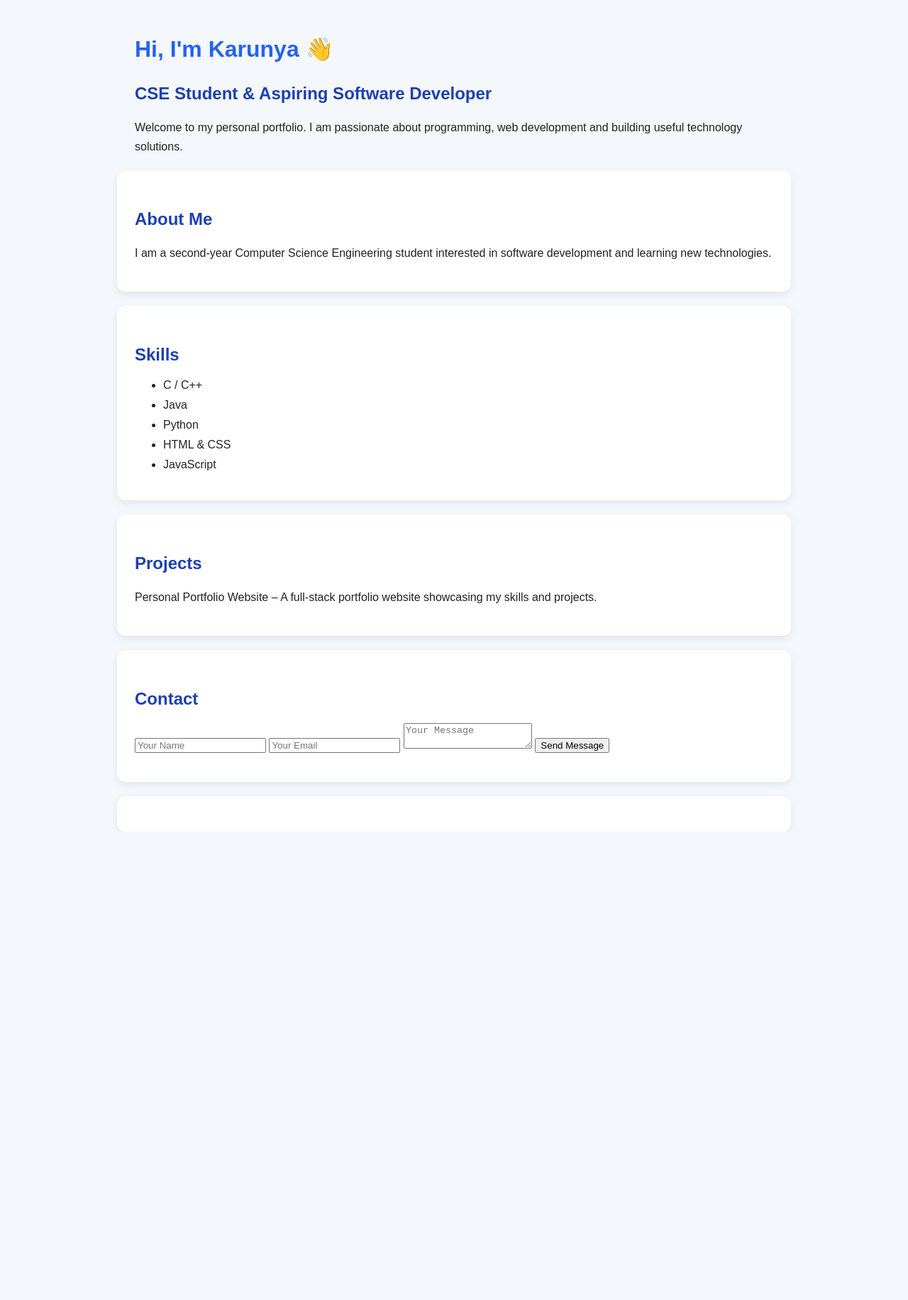
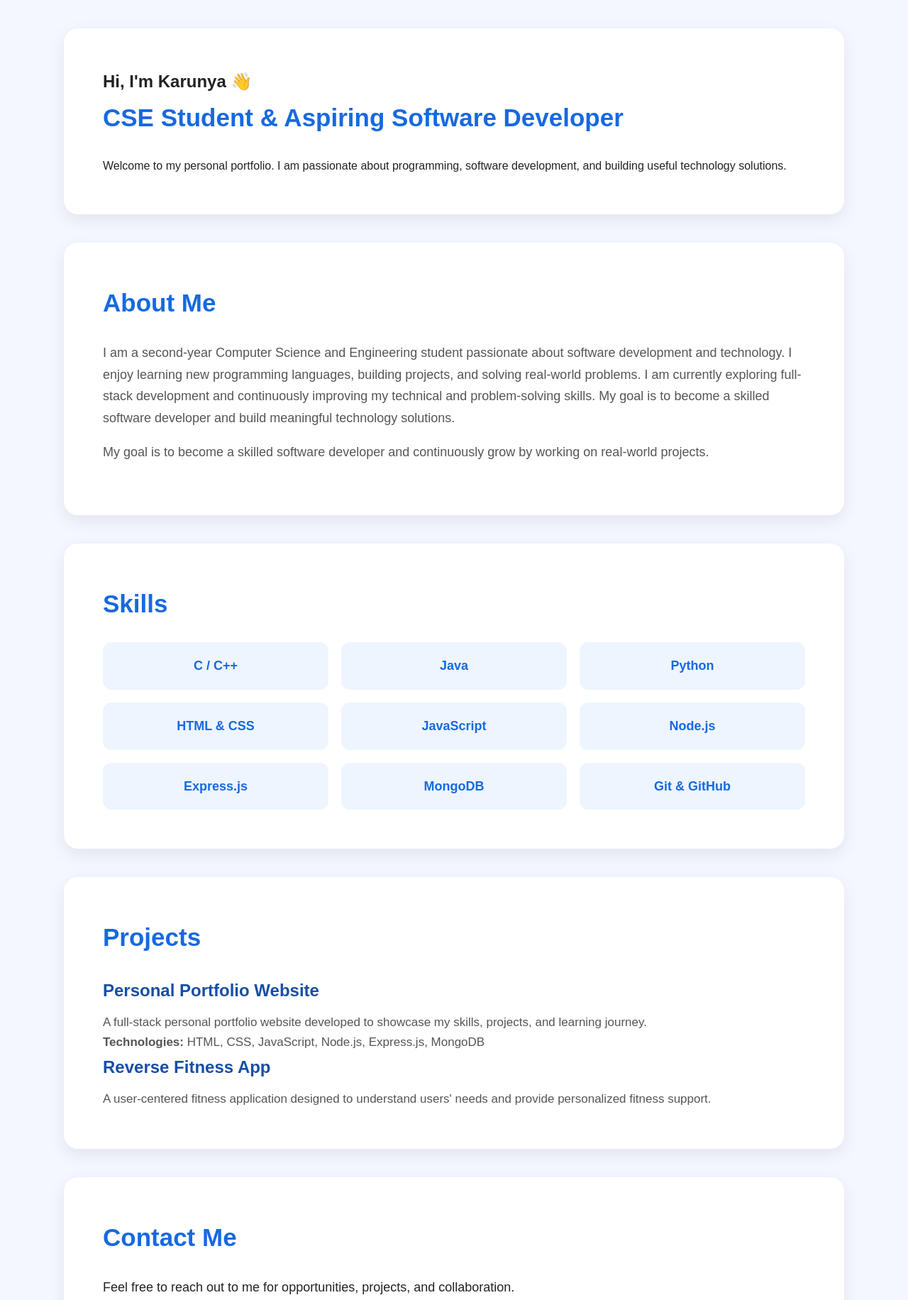
Before and after one commit to Karunyajk/personal-portfolio, a website: page public/index.html in a window 1280 px wide. Shown: the top 1832 px of the page at 71% size. Before the commit the page ends 1172 px from the top, so only its background shows below. Drawn offline with Linux system fonts and the light colour scheme.

Commit message:
Update portfolio content

```diff
--- a/public/index.html
+++ b/public/index.html
@@ -11,60 +11,126 @@
 
 <body>
 
+    <!-- Home -->
+    <section id="home">
         <h1>Hi, I'm Karunya 👋</h1>
 
         <h2>CSE Student & Aspiring Software Developer</h2>
 
         <p>
             Welcome to my personal portfolio. I am passionate about
-        programming, web development and building useful technology solutions.
-    </p>
-
-    <section>
-        <h2>About Me</h2>
-        <p>
-            I am a second-year Computer Science Engineering student
-            interested in software development and learning new technologies.
+            programming, software development, and building useful
+            technology solutions.
         </p>
     </section>
 
-    <section>
+
+    <!-- About Me -->
+    <section id="about">
+        <h2>About Me</h2>
+
+        <p>
+
+I am a second-year Computer Science and Engineering student passionate about
+software development and technology. I enjoy learning new programming
+languages, building projects, and solving real-world problems. I am currently
+exploring full-stack development and continuously improving my technical and
+problem-solving skills. My goal is to become a skilled software developer and
+build meaningful technology solutions.
+
+
+        </p>
+
+        <p>
+            My goal is to become a skilled software developer and
+            continuously grow by working on real-world projects.
+        </p>
+    </section>
+
+
+    <!-- Skills -->
+    <section id="skills">
         <h2>Skills</h2>
+
         <ul>
             <li>C / C++</li>
             <li>Java</li>
             <li>Python</li>
             <li>HTML & CSS</li>
             <li>JavaScript</li>
+            <li>Node.js</li>
+            <li>Express.js</li>
+            <li>MongoDB</li>
+            <li>Git & GitHub</li>
         </ul>
     </section>
 
-    <section>
+
+    <!-- Projects -->
+    <section id="projects">
         <h2>Projects</h2>
+
+        <h3>Personal Portfolio Website</h3>
+
         <p>
-            Personal Portfolio Website – A full-stack portfolio website
-            showcasing my skills and projects.
+            A full-stack personal portfolio website developed to
+            showcase my skills, projects, and learning journey.
+        </p>
+
+        <p>
+            <strong>Technologies:</strong>
+            HTML, CSS, JavaScript, Node.js, Express.js, MongoDB
+        </p>
+
+        <h3>Reverse Fitness App</h3>
+
+        <p>
+            A user-centered fitness application designed to understand
+            users' needs and provide personalized fitness support.
         </p>
     </section>
-    <section>
-    <h2>Contact</h2>
+
+
+    <!-- Contact -->
+    <section id="contact">
+        <h2>Contact Me</h2>
+
+        <p>
+            Feel free to reach out to me for opportunities,
+            projects, and collaboration.
+        </p>
 
         <form id="contactForm">
-        <input type="text" id="name" placeholder="Your Name" required>
-        <input type="email" id="email" placeholder="Your Email" required>
-        <textarea id="message" placeholder="Your Message" required></textarea>
+
+            <input
+                type="text"
+                id="name"
+                placeholder="Your Name"
+                required
+            >
+
+            <input
+                type="email"
+                id="email"
+                placeholder="Your Email"
+                required
+            >
+
+            <textarea
+                id="message"
+                placeholder="Your Message"
+                required
+            ></textarea>
+
             <button type="submit">Send Message</button>
+
         </form>
 
         <p id="responseMessage"></p>
     </section>
 
-    <section>
 
-
-    </section>
     <script src="script.js"></script>
-
 
 </body>
 
--- a/public/style.css
+++ b/public/style.css
@@ -1,38 +1,209 @@
+* {
+    margin: 0;
+    padding: 0;
+    box-sizing: border-box;
+}
+
+html {
+    scroll-behavior: smooth;
+}
+
 body {
     font-family: Arial, sans-serif;
-    margin: 0;
-    background: #f4f7fb;
+    background: #f4f7ff;
     color: #222;
-}
-
-body > * {
-    max-width: 900px;
-    margin-left: auto;
-    margin-right: auto;
-}
-
-h1 {
-    margin-top: 50px;
-    color: #2563eb;
-}
-
-h2 {
-    color: #1e40af;
-    margin-top: 30px;
-}
-
-p {
     line-height: 1.7;
 }
 
-section {
-    background: white;
-    padding: 25px;
-    margin-top: 20px;
-    border-radius: 12px;
-    box-shadow: 0 4px 12px rgba(0,0,0,0.08);
+/* HOME */
+header {
+    min-height: 70vh;
+    padding: 100px 10%;
+    display: flex;
+    flex-direction: column;
+    justify-content: center;
+    background: linear-gradient(135deg, #eaf2ff, #ffffff);
 }
 
-li {
-    margin: 10px 0;
+header h1 {
+    font-size: 55px;
+    color: #1769e0;
+    margin-bottom: 15px;
 }
+
+header h2 {
+    font-size: 28px;
+    color: #174ea6;
+    margin-bottom: 20px;
+}
+
+header p {
+    max-width: 750px;
+    font-size: 19px;
+    color: #555;
+}
+
+/* SECTIONS */
+section {
+    max-width: 1100px;
+    margin: 40px auto;
+    padding: 55px;
+    background: white;
+    border-radius: 20px;
+    box-shadow: 0 8px 25px rgba(0, 0, 0, 0.08);
+}
+
+section > h2 {
+    color: #1769e0;
+    font-size: 35px;
+    margin-bottom: 25px;
+}
+
+/* ABOUT */
+#about p {
+    font-size: 18px;
+    color: #555;
+    margin-bottom: 18px;
+}
+
+/* SKILLS */
+#skills ul {
+    display: grid;
+    grid-template-columns: repeat(3, 1fr);
+    gap: 18px;
+    list-style: none;
+}
+
+#skills li {
+    padding: 18px;
+    background: #eef5ff;
+    border-radius: 12px;
+    text-align: center;
+    color: #1769e0;
+    font-weight: bold;
+    font-size: 18px;
+}
+
+/* PROJECTS */
+#projects > div {
+    margin-bottom: 25px;
+    padding: 25px;
+    border-left: 5px solid #1769e0;
+    background: #f7faff;
+    border-radius: 12px;
+}
+
+#projects h3 {
+    color: #174ea6;
+    font-size: 24px;
+    margin-bottom: 10px;
+}
+
+#projects p {
+    color: #555;
+    font-size: 17px;
+}
+
+/* CONTACT */
+#contact p {
+    margin-bottom: 15px;
+    font-size: 18px;
+}
+
+#contact a {
+    color: #1769e0;
+    font-weight: bold;
+    text-decoration: none;
+}
+
+#contact a:hover {
+    text-decoration: underline;
+}
+
+/* FORM */
+#contactForm {
+    margin-top: 30px;
+    display: flex;
+    flex-direction: column;
+    gap: 15px;
+}
+
+#contactForm input,
+#contactForm textarea {
+    width: 100%;
+    padding: 15px;
+    border: 1px solid #ccc;
+    border-radius: 10px;
+    font-size: 16px;
+    font-family: inherit;
+}
+
+#contactForm textarea {
+    min-height: 150px;
+    resize: vertical;
+}
+
+#contactForm input:focus,
+#contactForm textarea:focus {
+    outline: none;
+    border-color: #1769e0;
+}
+
+#contactForm button {
+    padding: 15px 25px;
+    border: none;
+    border-radius: 10px;
+    background: #1769e0;
+    color: white;
+    font-size: 17px;
+    font-weight: bold;
+    cursor: pointer;
+}
+
+#contactForm button:hover {
+    background: #1255b5;
+}
+
+#responseMessage {
+    margin-top: 15px;
+    color: #16803c;
+    font-weight: bold;
+}
+
+/* MOBILE */
+@media (max-width: 768px) {
+
+    header {
+        min-height: 60vh;
+        padding: 70px 25px;
+    }
+
+    header h1 {
+        font-size: 40px;
+    }
+
+    header h2 {
+        font-size: 23px;
+    }
+
+    header p {
+        font-size: 17px;
+    }
+
+    section {
+        margin: 25px 15px;
+        padding: 30px 25px;
+    }
+
+    section > h2 {
+        font-size: 30px;
+    }
+
+    #skills ul {
+        grid-template-columns: 1fr;
+    }
+
+    #projects h3 {
+        font-size: 21px;
+    }
+}
```
Lines whose indentation alone changed are shown as unchanged.
